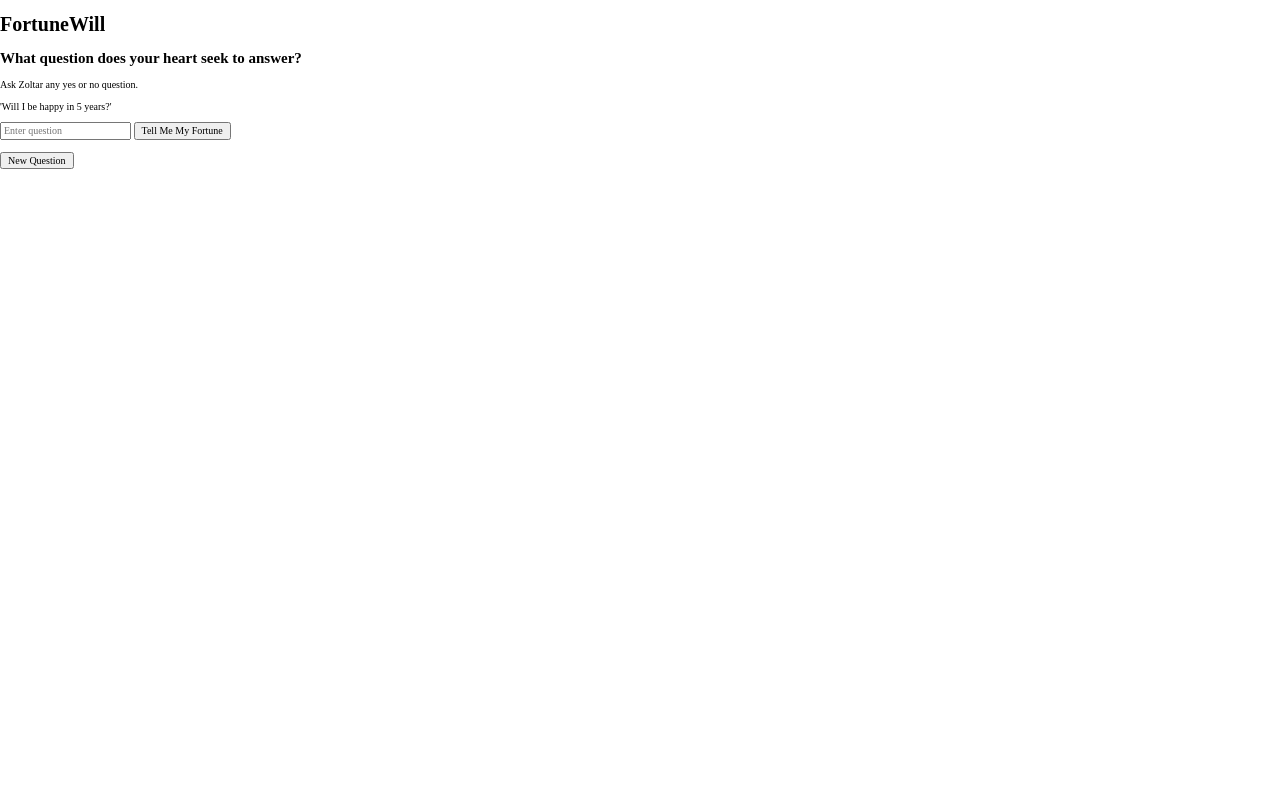
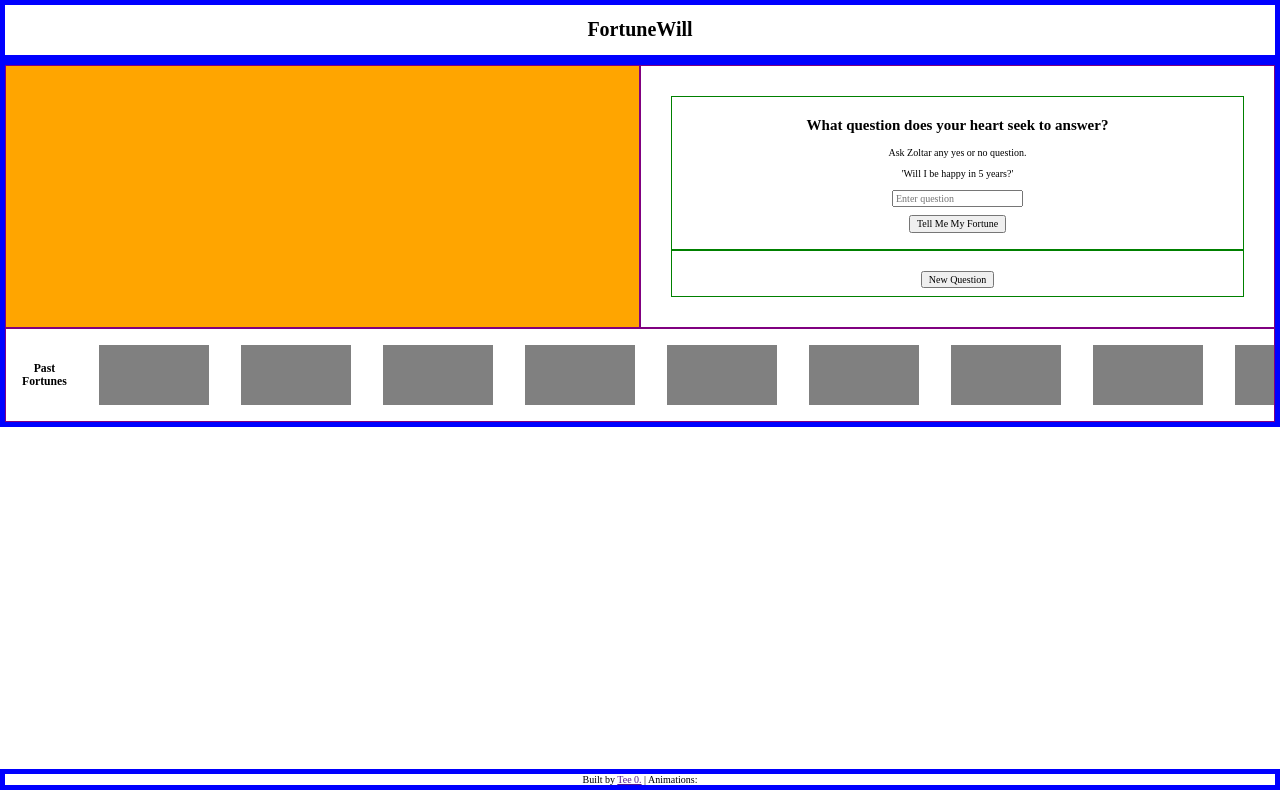
Before and after one commit to tdo95/fortunewill, a website: page index.html in a window 1280 px wide. Drawn offline with Linux system fonts and the light colour scheme.

Commit message:
styled layout

```diff
--- a/css/style.css
+++ b/css/style.css
@@ -23,7 +23,15 @@
 
 body {
      font-size: 62.5%;
-
+}
+body > * {
+     border: blue solid 5px;
+}
+.home > * {
+     border: purple solid 1px;
+}
+.intro > * {
+     border: green solid 1px
 }
 
 
@@ -31,10 +39,58 @@ body {
 /* LAYOUT
 /*******************************************/
 header {
+     text-align: center;
+}
+.home {
+     display: flex;
+     flex-wrap: wrap;
+     height: fit-content;
+}
+.threeD-model {
+     background-color: orange;
+}
+.threeD-model, .intro {
+     width: 50%;
+}
+.intro {
+     text-align: center;
+     padding: 30px;
+}
+.question-form {
+     display: flex;
+     width: 100%;
+     flex-direction: column;
+     align-items: center;
+}
+.question-form > * {
+     margin-bottom: .5rem;
+}
+.entry-screen, .response-screen {
+     padding: .5rem;
+}
+.past-fortunes {
+     flex-basis: 100%;
+     display: flex;
+     padding: 1rem;
+     text-align: center;
+     align-items: center;
+     overflow-x: scroll;
+}
+.past-fortunes > * {
+     margin-right: 2rem;
+}
+.past-fortune-box {
+     height: 60px;
+     min-width: 110px;
 
+     background-color: grey;
 }
-
 footer {
+     width: 100%;
+     margin: 0 auto;
+     position: fixed;
+     bottom: 10px;
+     text-align: center;
 
 }
 
@@ -44,3 +100,7 @@ footer {
 .hidden {
      display: hidden;
 }
+
+@media screen and (max-width: 750px) {
+
+}
--- a/index.html
+++ b/index.html
@@ -22,9 +22,9 @@
 		<!-- MAIN PAGE -->
 		<main>
 			<!-- HOME SCREEN -->
-			<section>
+			<section class="home">
 				<!-- 3D MODEL -->
-				<section class="3d-model">
+				<section class="threeD-model">
 
 				</section>
 				<!-- ENTRY/RESPONSE SECTION -->
@@ -46,12 +46,30 @@
 						<h3 class="answer"></h3>
 						<button class="new-question">New Question</button>
 					</section>
-					<section class="past-fortunes"></section>
+				</section>
+				<section class="past-fortunes">
+					<h3>Past <br> Fortunes</h3>
+					<div class="past-fortune-box"></div>
+					<div class="past-fortune-box"></div>
+					<div class="past-fortune-box"></div>
+					<div class="past-fortune-box"></div>
+					<div class="past-fortune-box"></div>
+					<div class="past-fortune-box"></div>
+					<div class="past-fortune-box"></div>
+					<div class="past-fortune-box"></div>
+					<div class="past-fortune-box"></div>
 				</section>
 			</section>
 			<!-- CRYSTAL BALL LOADING ANIMATON SCREEN -->
 			<section class="crystal-ball hidden"></section>
 		</main>
+		<footer>
+			Built by
+			 <a href="">Tee 0.</a>  |
+			 Animations:
+			 <a href=""></a>
+			 <a href=""></a>
+		</footer>
 
 		<script type="text/javascript" src="js/main.js"></script>
 	</body>
```
